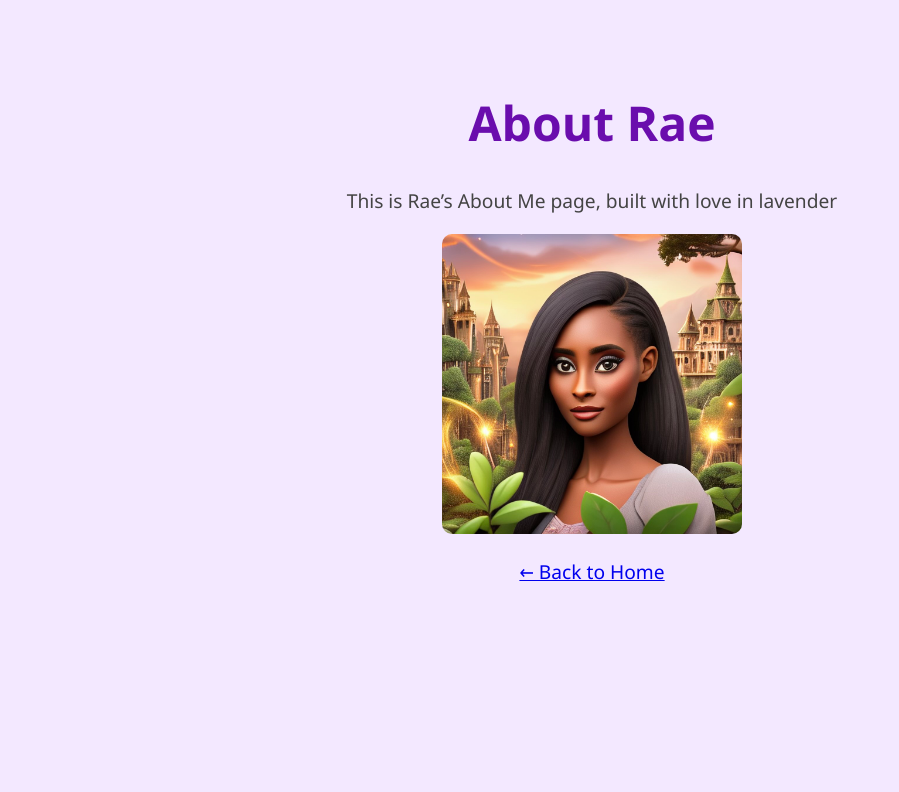
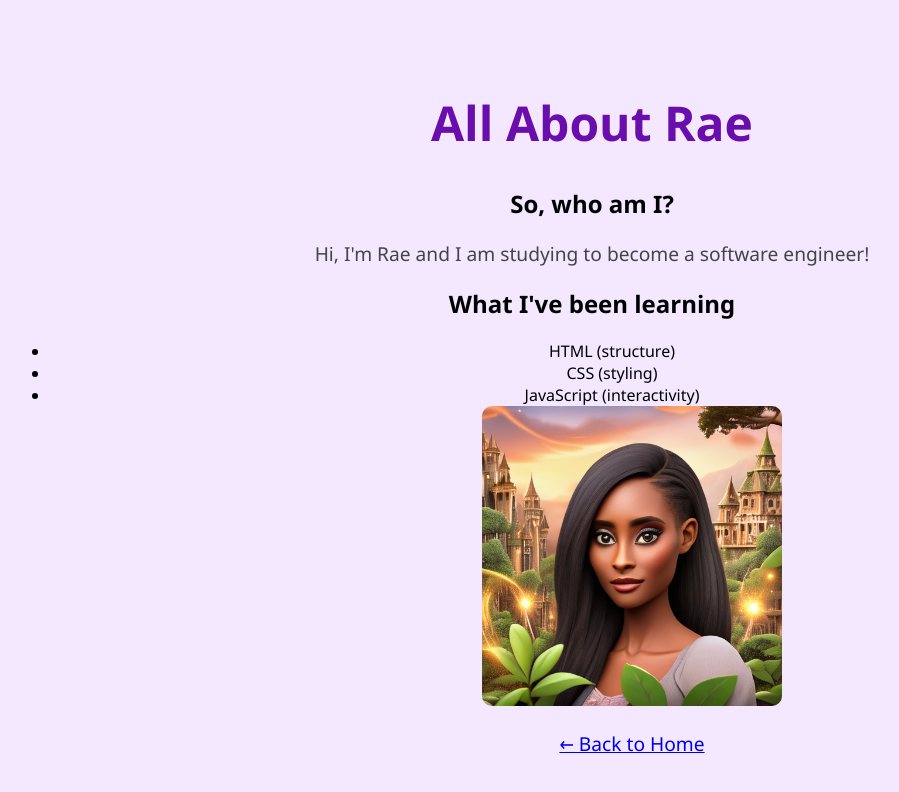
Before and after one commit to RaeMar993/hello-git, a plain HTML site: page about.html in a window 1280 px wide. Shown: the whole page, without its empty margins (48-947 px from the left). Drawn offline with Linux system fonts and the light colour scheme.

Commit message:
Updated about.html content and layout

```diff
--- a/about.html
+++ b/about.html
@@ -7,9 +7,16 @@
   <link rel="stylesheet" href="style.css" />
 </head>
 <body>
-  <h1>About Rae</h1>
-  <p>This is Rae’s About Me page, built with love in lavender </p>
-  <img src="rae.JPEG" alt="Rae's photo" style="max-width: 300px; border-radius: 10px;" />
+  <h1>All About Rae</h1>
+  <h2>So, who am I?</h2>
+  <p>Hi, I'm Rae and I am studying to become a software engineer!</p>
+  <h2>What I've been learning</h2>
+  <Ul>
+    <li>HTML (structure)</li>
+    <li>CSS (styling)</li>
+    <li>JavaScript (interactivity)</li>
+  <ul>
+<img src="rae.JPEG" alt="Rae's photo" style="max-width: 300px; border-radius: 10px;" />
   <p><a href="index.html">← Back to Home</a></p>
 </body>
 </html>
```
